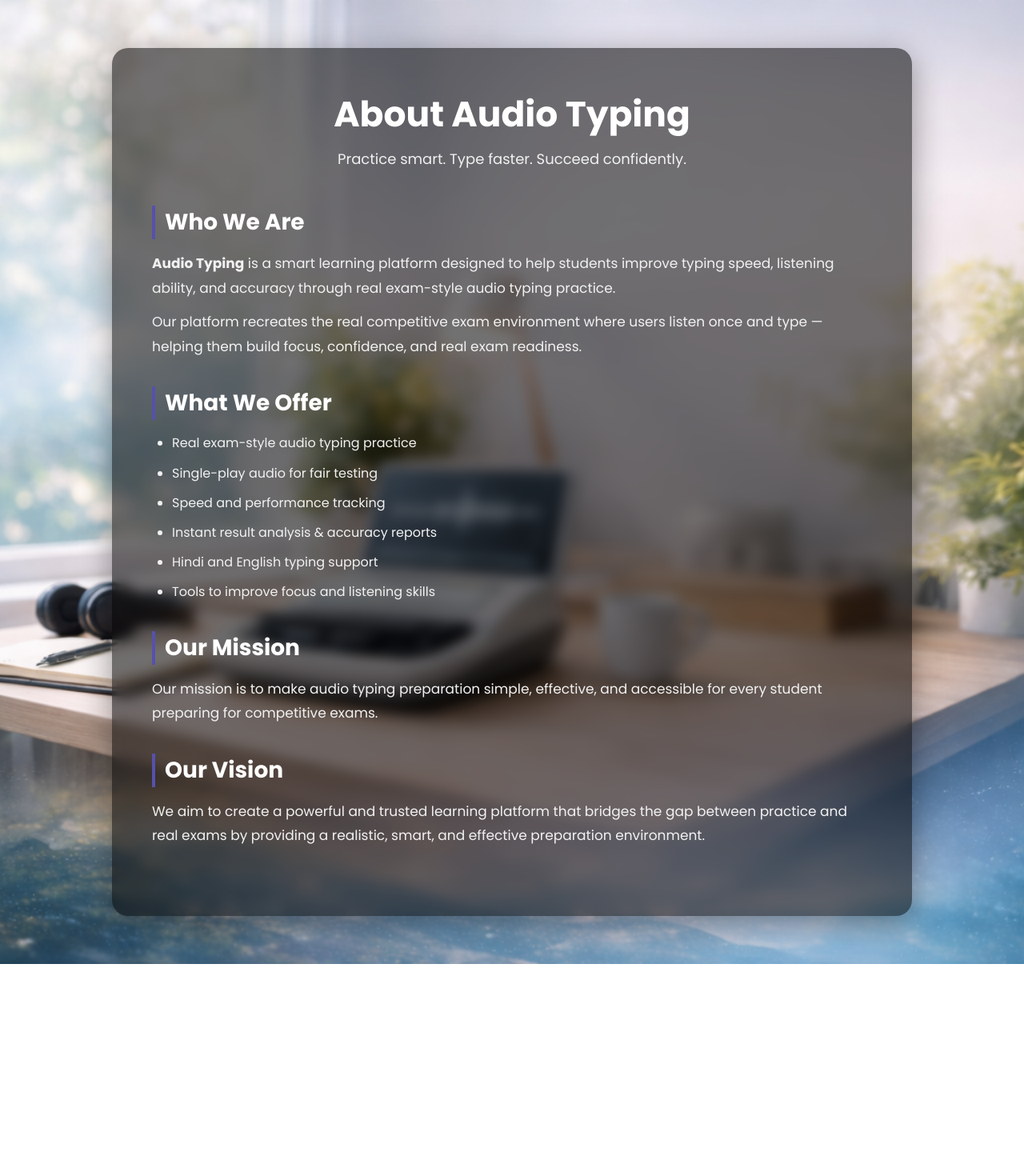
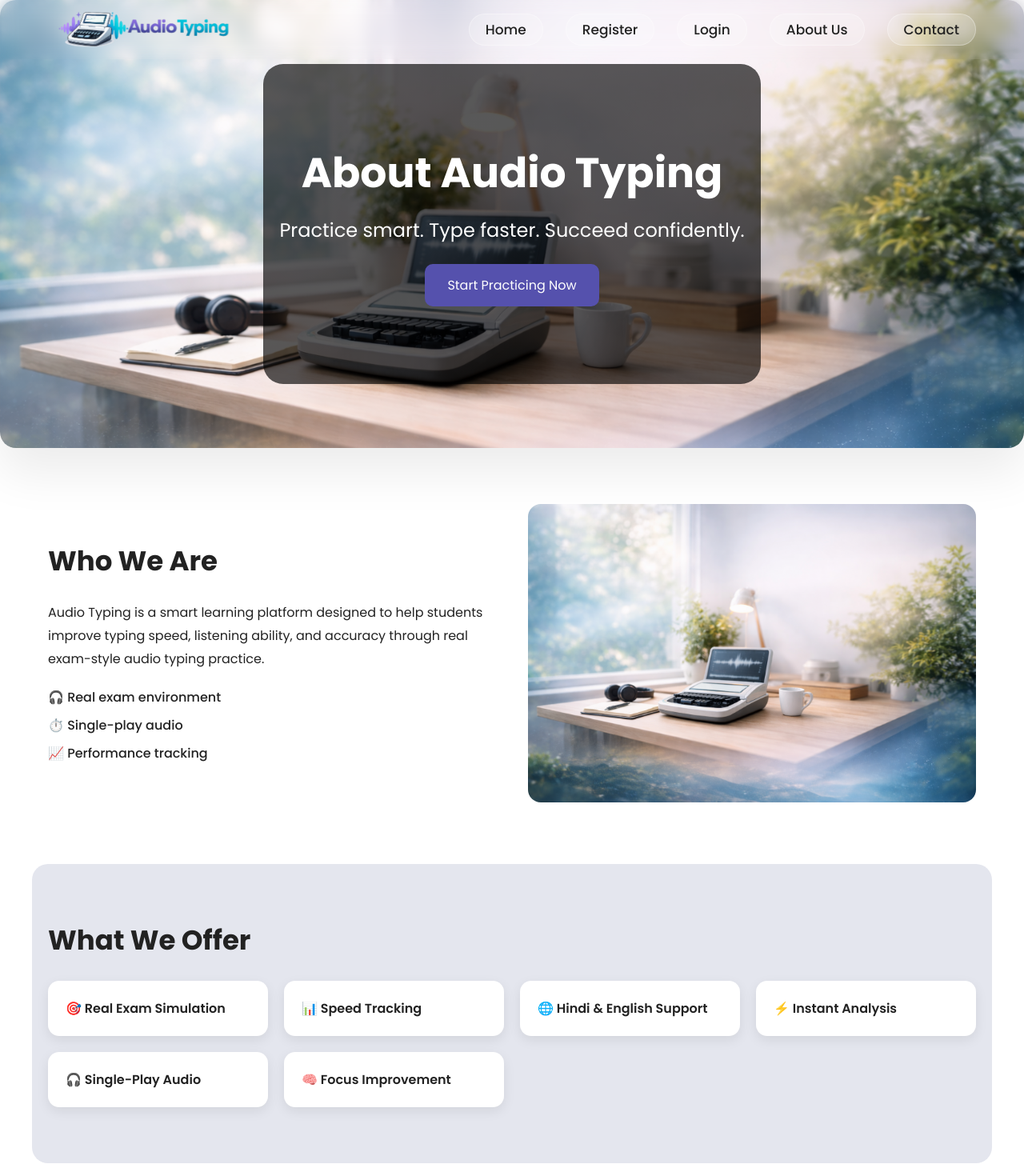
Before and after one commit to manishjangra761/Audio-Typing, a React (Create React App) app in the folder frontend/: page /about in a window 1280 px wide. Shown: the top 1470 px of the page at 80% size. Before the commit the page ends 1205 px from the top, so only its background shows below. Built offline with nearby package versions, Linux system fonts and the light colour scheme.

Commit message:
navbar for all pages is not set else done

```diff
--- a/frontend/src/components/AboutPage.jsx
+++ b/frontend/src/components/AboutPage.jsx
@@ -1,65 +1,81 @@
 import React from "react";
 import "../styles/AboutPage.css";
+import Navbar from "./HomePage/Navbar";
 
 const AboutPage = () => {
   return (
-    <div className="page-bg">
+      <div className="about-page">
+        <Navbar />
+      {/* HERO SECTION */}
+      <section className="hero">
+        <div className="hero-overlay">
+          <h1>About Audio Typing</h1>
+          <p>Practice smart. Type faster. Succeed confidently.</p>
+          <button className="cta-btn">Start Practicing Now</button>
+        </div>
+      </section>
 
-      <div className="about-container">
-
-        <h1 className="about-title">About Audio Typing</h1>
-        <p className="about-subtitle">
-          Practice smart. Type faster. Succeed confidently.
-        </p>
-
-        {/* Who we are */}
-        <section className="about-section">
+      {/* WHO WE ARE */}
+      <section className="section who">
+        <div className="who-text">
           <h2>Who We Are</h2>
           <p>
-            <b>Audio Typing</b> is a smart learning platform designed to help
-            students improve typing speed, listening ability, and accuracy through
-            real exam-style audio typing practice.
+            Audio Typing is a smart learning platform designed to help students
+            improve typing speed, listening ability, and accuracy through real
+            exam-style audio typing practice.
           </p>
+
+          <div className="who-icons">
+            <div>🎧 Real exam environment</div>
+            <div>⏱️ Single-play audio</div>
+            <div>📈 Performance tracking</div>
+          </div>
+        </div>
+
+        <div className="who-image">
+          <img src="/assets/bg.png" alt="typing practice" />
+        </div>
+      </section>
+
+      {/* WHAT WE OFFER */}
+      <section className="section offer">
+        <h2>What We Offer</h2>
+
+        <div className="card-grid">
+          <div className="feature-card">🎯 Real Exam Simulation</div>
+          <div className="feature-card">📊 Speed Tracking</div>
+          <div className="feature-card">🌐 Hindi & English Support</div>
+          <div className="feature-card">⚡ Instant Analysis</div>
+          <div className="feature-card">🎧 Single-Play Audio</div>
+          <div className="feature-card">🧠 Focus Improvement</div>
+        </div>
+      </section>
+
+      {/* MISSION & VISION */}
+      <section className="section mission-vision">
+        <div className="mv-card mission">
+          <h3>🚀 Our Mission</h3>
           <p>
-            Our platform recreates the real competitive exam environment where
-            users listen once and type — helping them build focus, confidence,
-            and real exam readiness.
+            To make audio typing preparation simple, effective, and accessible
+            for every competitive exam student.
           </p>
-        </section>
+        </div>
 
-        {/* What we offer */}
-        <section className="about-section">
-          <h2>What We Offer</h2>
-          <ul>
-            <li>Real exam-style audio typing practice</li>
-            <li>Single-play audio for fair testing</li>
-            <li>Speed and performance tracking</li>
-            <li>Instant result analysis & accuracy reports</li>
-            <li>Hindi and English typing support</li>
-            <li>Tools to improve focus and listening skills</li>
-          </ul>
-        </section>
+        <div className="mv-card vision">
+          <h3>👁️ Our Vision</h3>
+          <p>
+            To build a trusted platform that bridges the gap between practice
+            and real exams through realistic preparation.
+          </p>
+        </div>
+      </section>
 
-        {/* Mission */}
-        <section className="about-section">
-          <h2>Our Mission</h2>
-          <p>
-            Our mission is to make audio typing preparation simple, effective,
-            and accessible for every student preparing for competitive exams.
-          </p>
-        </section>
+      {/* CTA */}
+      <section className="bottom-cta">
+        <h2>Ready to improve your typing?</h2>
+        <button className="cta-btn">Try Free Practice</button>
+      </section>
 
-        {/* Vision */}
-        <section className="about-section">
-          <h2>Our Vision</h2>
-          <p>
-            We aim to create a powerful and trusted learning platform that bridges
-            the gap between practice and real exams by providing a realistic,
-            smart, and effective preparation environment.
-          </p>
-        </section>
-
-      </div>
     </div>
   );
 };
--- a/frontend/src/components/Contact.jsx
+++ b/frontend/src/components/Contact.jsx
@@ -1,11 +1,12 @@
 import React from "react";
 import "../styles/Contact.css";
 import { FaUser, FaEnvelope, FaCommentDots, FaPhone, FaMapMarkerAlt } from "react-icons/fa";
+import Navbar from "./HomePage/Navbar";
 
 const Contact = () => {
     return (
         <div className="contact-bg">
-
+            <Navbar />
             <div className="contact-layout">
 
                 {/* LEFT SIDE INFO */}
--- a/frontend/src/styles/AboutPage.css
+++ b/frontend/src/styles/AboutPage.css
@@ -1,97 +1,169 @@
-.page-bg {
-  min-height: 100vh;
-  width: 100%;
+.about-page {
+  font-family: "Poppins", sans-serif;
+  color: #222;
+}
+
+/* HERO */
+.hero {
+  height: 70vh;
   background-image: url("../../public/assets/bg.png");
   background-size: cover;
   background-position: center;
-  background-repeat: no-repeat;
-
-  /* CENTER CONTENT */
-  display: flex;
-  justify-content: center;
-  padding: 60px 20px;
+  position: relative;
 }
 
-/* MAIN CARD (BIG IMPROVEMENT) */
-.about-container {
-  max-width: 1000px;
+.hero-overlay {
+  height: 100%;
+  background: linear-gradient(
+    rgba(0,0,0,0.65),
+    rgba(0,0,0,0.65)
+  );
+  display: flex;
+  flex-direction: column;
+  justify-content: center;
+  align-items: center;
+  color: white;
+  text-align: center;
+  padding: 20px;
+  border-radius: 25px;
+}
+
+.hero h1 {
+  font-size: 52px;
+  font-weight: 700;
+}
+
+.hero p {
+  font-size: 24px;
+  margin: 15px 0 25px;
+}
+
+.cta-btn {
+  background: #5551AD;
+  color: white;
+  border: none;
+  padding: 14px 28px;
+  border-radius: 10px;
+  font-size: 16px;
+  cursor: pointer;
+  transition: 0.3s;
+}
+
+.cta-btn:hover {
+  transform: translateY(-3px);
+  background: #4440a0;
+}
+
+/* SECTIONS */
+.section {
+  max-width: 1200px;
+  margin: auto;
+  padding: 70px 20px;
+}
+
+.section h2 {
+  font-size: 34px;
+  margin-bottom: 25px;
+}
+
+/* WHO WE ARE */
+.who {
+  display: grid;
+  grid-template-columns: 1fr 1fr;
+  gap: 40px;
+  align-items: center;
+}
+
+.who-text p {
+  line-height: 1.8;
+  margin-bottom: 20px;
+}
+
+.who-icons div {
+  margin-bottom: 10px;
+  font-weight: 500;
+}
+
+.who-image img {
   width: 100%;
-  padding: 50px;
+  border-radius: 16px;
+}
+
+/* OFFER */
+.offer {
+  background: #e4e6ee;
   border-radius: 20px;
+}
 
-  /* GLASS EFFECT */
-  background: rgba(0, 0, 0, 0.55);
-  backdrop-filter: blur(8px);
+.card-grid {
+  display: grid;
+  grid-template-columns: repeat(auto-fit, minmax(220px, 1fr));
+  gap: 20px;
+}
 
-  box-shadow: 0 10px 40px rgba(0, 0, 0, 0.4);
+.feature-card {
+  background: white;
+  padding: 22px;
+  border-radius: 14px;
+  box-shadow: 0 5px 15px rgba(0,0,0,0.08);
+  font-weight: 600;
+  transition: 0.3s;
+}
+
+.feature-card:hover {
+  transform: translateY(-6px);
+}
+
+/* MISSION VISION */
+.mission-vision {
+  display: grid;
+  grid-template-columns: 1fr 1fr;
+  gap: 25px;
+}
+
+.mv-card {
+  padding: 30px;
+  border-radius: 14px;
   color: white;
 }
 
-/* Title */
-.about-title {
-  text-align: center;
-  font-size: 44px;
-  font-weight: 700;
-  margin-bottom: 10px;
-  color: #fff;
+.mission {
+  background: #3b82f6;
 }
 
-.about-subtitle {
-  text-align: center;
-  font-size: 18px;
-  opacity: 0.9;
-  margin-bottom: 45px;
+.vision {
+  background: #10b981;
 }
 
-/* Sections */
-.about-section {
-  margin-bottom: 35px;
+.mv-card p {
+  margin-top: 10px;
+  line-height: 1.7;
 }
 
-.about-section h2 {
-  font-size: 28px;
-  margin-bottom: 15px;
+/* BOTTOM CTA */
+.bottom-cta {
+  text-align: center;
+  padding: 80px 20px;
+  background: #111827;
   color: white;
-  border-left: 4px solid #5551AD;
-  padding-left: 12px;
 }
 
-/* Text */
-.about-section p {
-  font-size: 17px;
-  line-height: 1.8;
-  margin-bottom: 12px;
-  color: #f1f1f1;
-}
+/* RESPONSIVE */
+@media (max-width: 900px) {
 
-/* List */
-.about-section ul {
-  padding-left: 25px;
-}
-
-.about-section li {
-  margin-bottom: 10px;
-  line-height: 1.7;
-  font-size: 16px;
-  color: #f1f1f1;
-}
-
-/* MOBILE */
-@media (max-width: 768px) {
-  .about-container {
-    padding: 25px;
+  .hero h1 {
+    font-size: 36px;
   }
 
-  .about-title {
-    font-size: 32px;
+  .hero p {
+    font-size: 18px;
   }
 
-  .about-section h2 {
-    font-size: 22px;
+  .who {
+    grid-template-columns: 1fr;
   }
 
-  .about-section p,
-  .about-section li {
-    font-size: 15px;
+  .mission-vision {
+    grid-template-columns: 1fr;
   }
 }
--- a/frontend/src/styles/Contact.css
+++ b/frontend/src/styles/Contact.css
@@ -1,4 +1,16 @@
+.navbar {
+  position: absolute;   /* IMPORTANT */
+  top: 0;
+  left: 0;
+  width: 100%;
+  z-index: 100;
+
+  background: transparent;  /* remove white bg */
+  box-shadow: none;
+}
+
 .contact-bg {
+  position: relative;   /* IMPORTANT */
   min-height: 100vh;
   background-image: url("../../public/assets/bg.png");
   background-size: cover;
@@ -8,12 +20,13 @@
 
 .contact-layout {
   min-height: 100vh;
+  padding: 75px 8% 0;   /* top space for navbar */
   display: flex;
   align-items: center;
   justify-content: space-between;
-  padding: 0 8%;
-  background: rgba(0, 0, 0, 0.35);
+  background: rgba(0,0,0,0.35);
 }
+
 
 /* ===== LEFT ===== */
 .contact-left {
```
